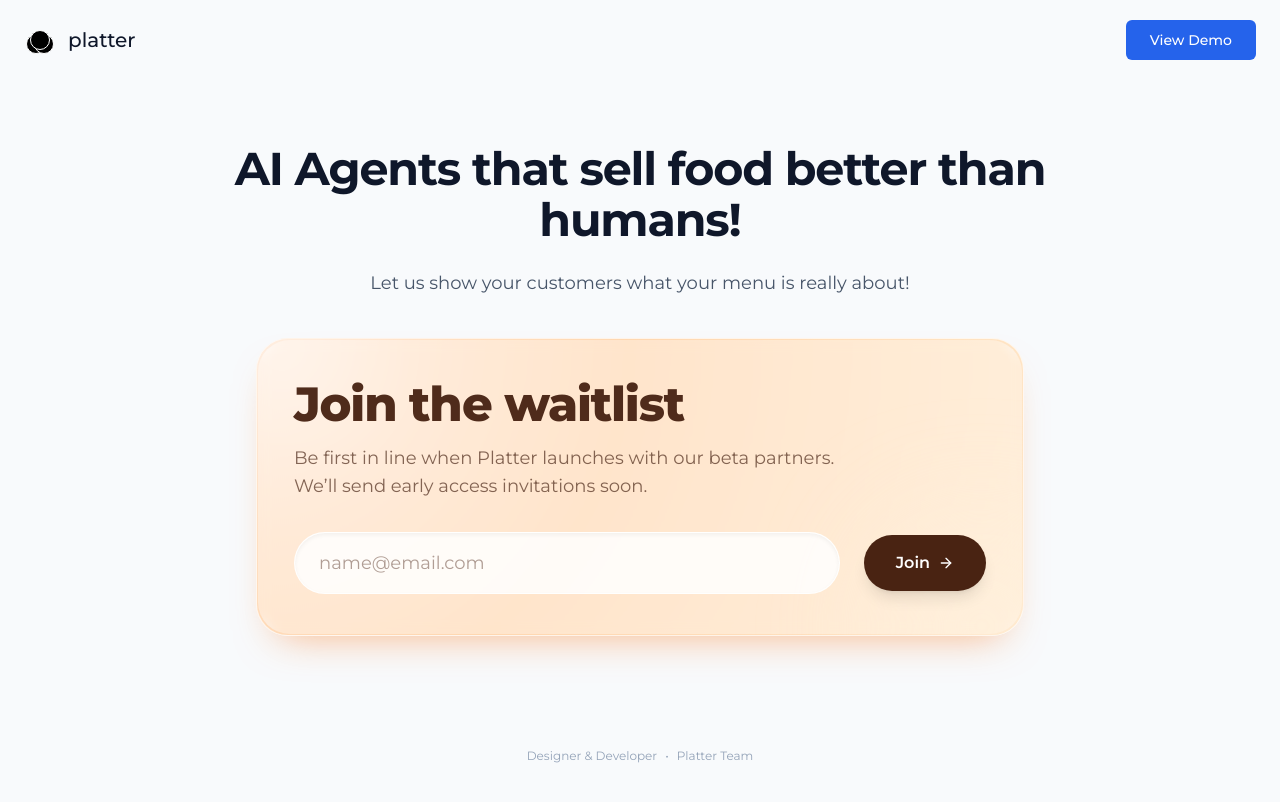
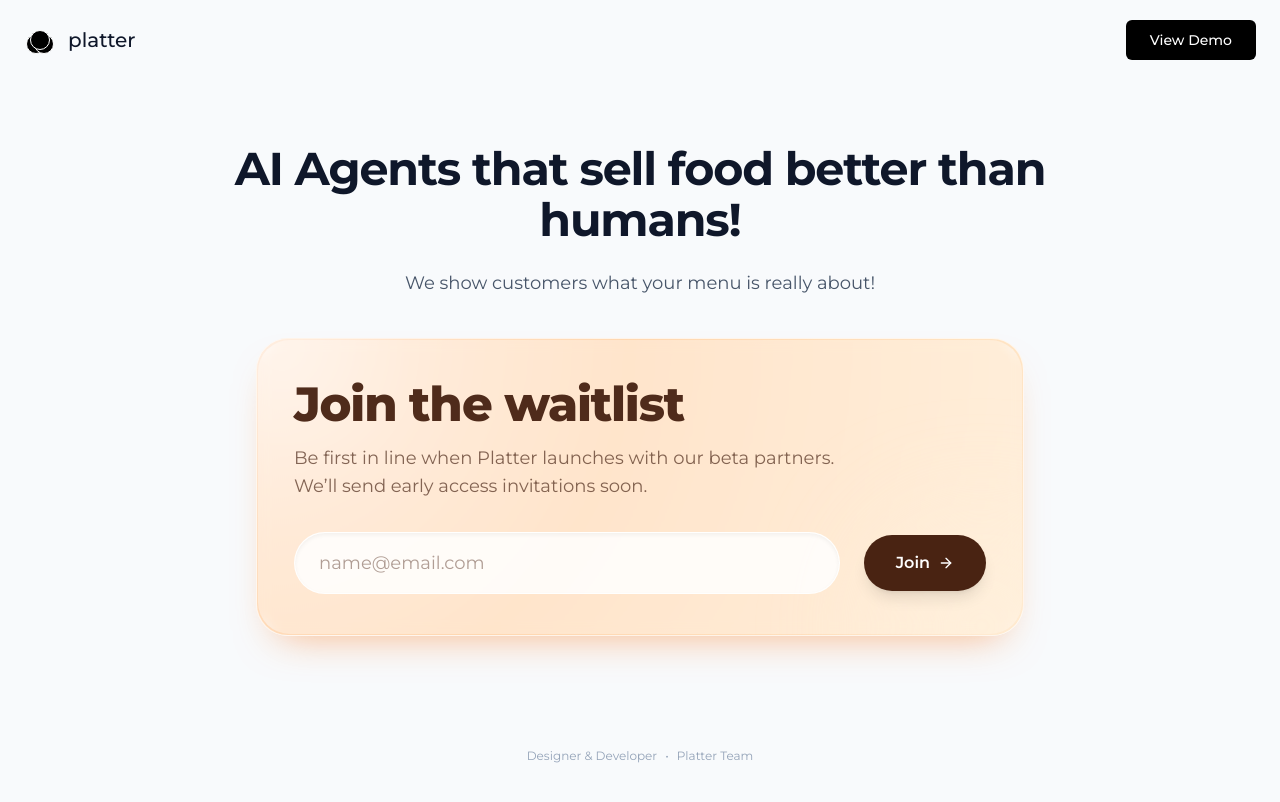
Before and after one commit to quiccup/platter, a Next.js app in the folder quiccup/: page / in a window 1280 px wide. Shown: the top 802 px of the page. Built offline with nearby package versions, Linux system fonts and the light colour scheme; no server answers; a web font is replaced by a local one.

Commit message:
landing page updates

```diff
--- a/quiccup/app/page.tsx
+++ b/quiccup/app/page.tsx
@@ -76,7 +76,7 @@ export default function HomePage() {
             <div className="text-slate-900 text-xl font-medium">platter</div>
           </div>
           <Link href="/demo">
-            <Button className="bg-blue-600 text-white hover:bg-blue-700 px-6 py-2 text-sm font-medium">
+            <Button className="bg-black text-white px-6 py-2 text-sm font-medium">
               View Demo
             </Button>
           </Link>
@@ -94,7 +94,7 @@ export default function HomePage() {
             </h1>
 
             <p className="text-slate-600 text-lg font-lato mb-10 max-w-xl mx-auto leading-relaxed">
-            Let us show your customers what your menu is really about!
+            We show customers what your menu is really about!
             </p>
 
 
```
